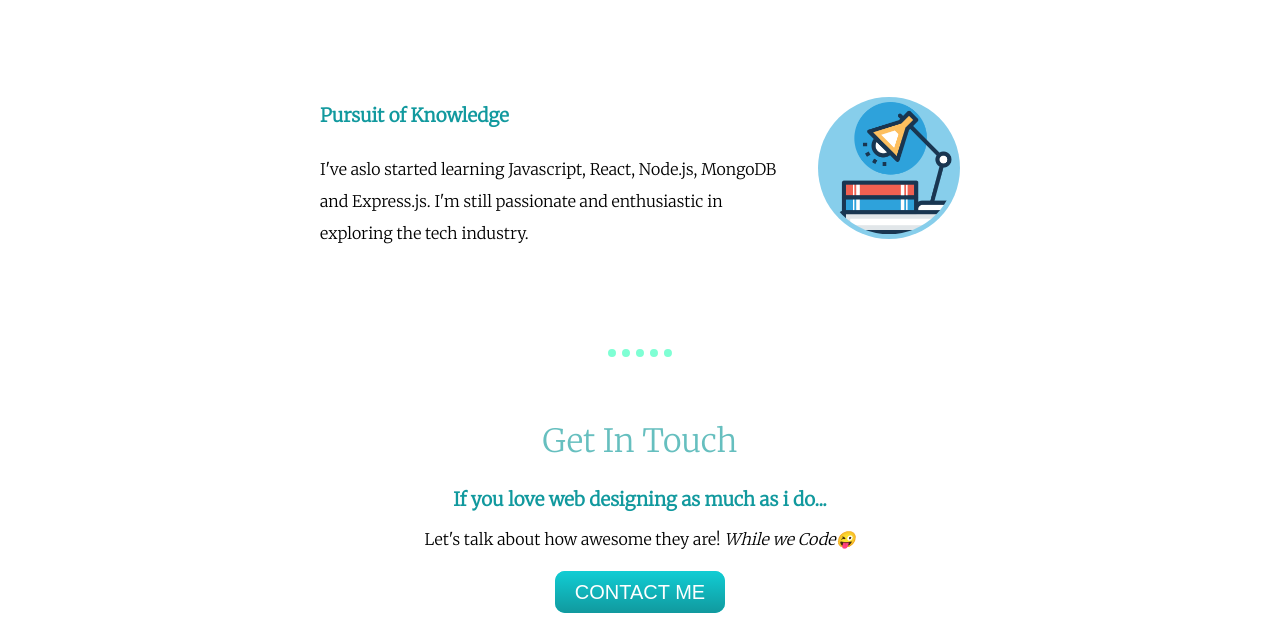
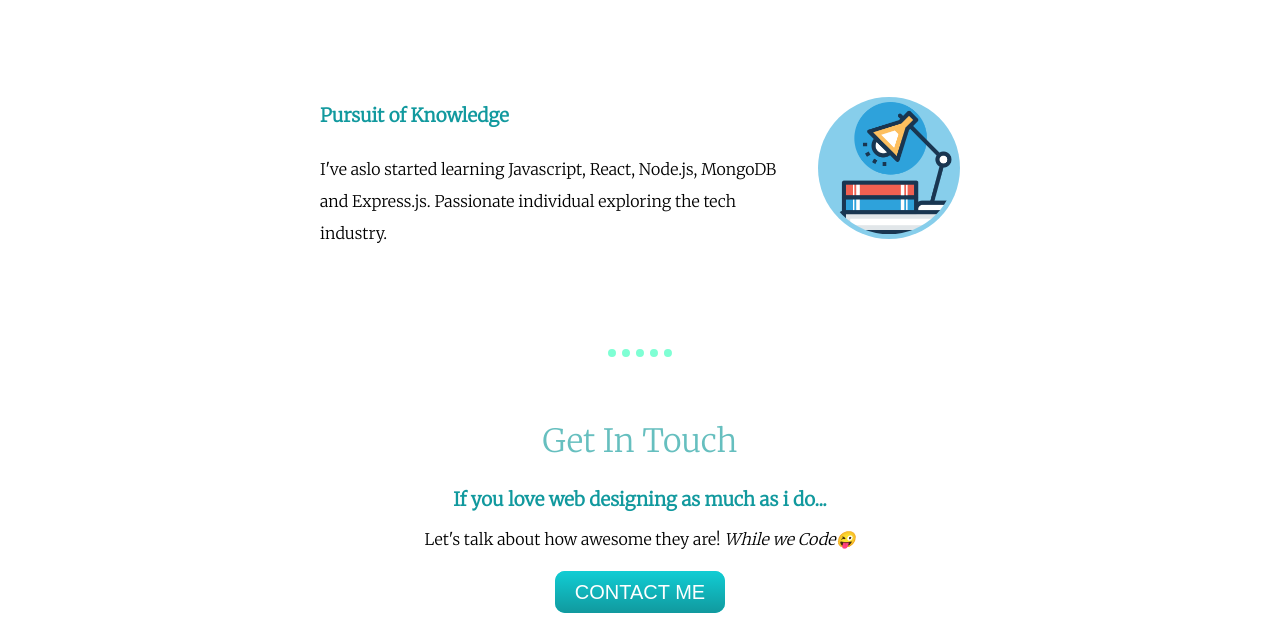
Before and after one commit to Kowthem11/personal-site, a plain HTML site: page index.html in a window 1280 px wide. Shown: the part 1504-2136 px from the top of the page. Drawn offline with Linux system fonts and the light colour scheme.

Commit message:
Update index.html

```diff
--- a/index.html
+++ b/index.html
@@ -38,7 +38,7 @@
           <div class="skill-row">
             <img class="study-img" src="images/Study.png" alt="study-img">
             <h3>Pursuit of Knowledge</h3>
-            <p class="learning-skills">I've aslo started learning Javascript, React, Node.js, MongoDB and Express.js. I'm still passionate and enthusiastic in exploring the tech industry.</p>
+            <p class="learning-skills">I've aslo started learning Javascript, React, Node.js, MongoDB and Express.js. Passionate individual exploring the tech industry.</p>
           </div>
         </div>
         <hr>
```
